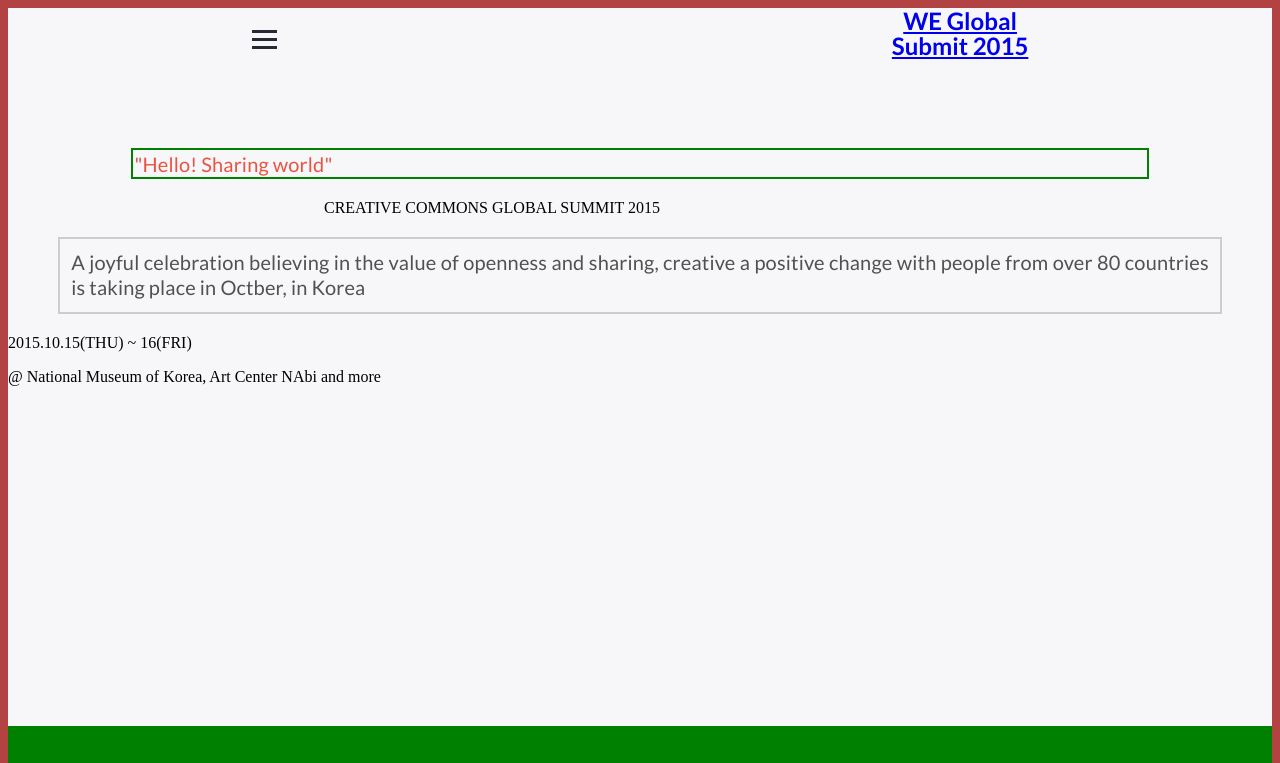
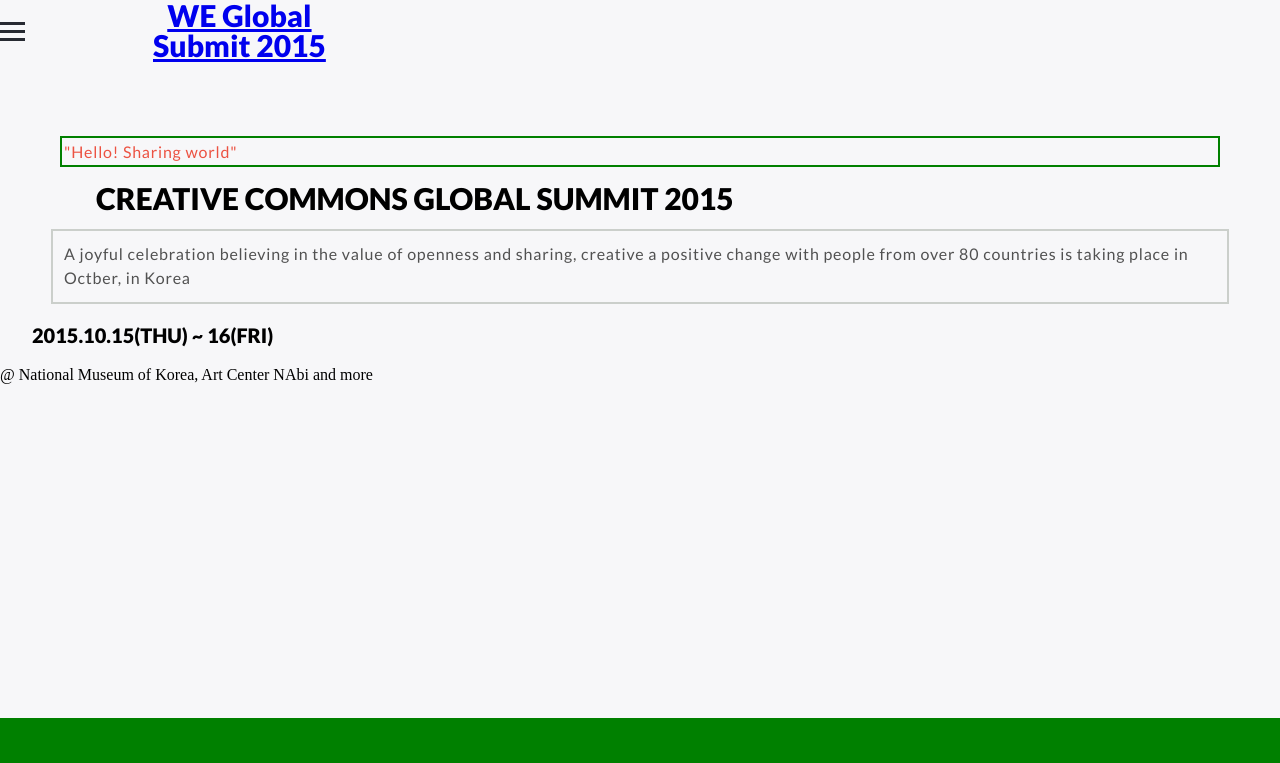
Before and after one commit to emarkees/Conference-page, a website: page index.html in a window 1280 px wide. Shown: the top 763 px of the page. Drawn offline with Linux system fonts and the light colour scheme.

Commit message:
Update headline-body style.css files

```diff
--- a/index.html
+++ b/index.html
@@ -6,8 +6,8 @@
   <meta name="viewport" content="width=device-width, initial-scale=1.0">
   <link rel="stylesheet" href="style.css">
   <link rel="preconnect" href="https://fonts.googleapis.com">
-  <link rel="preconnect" href="https://fonts.gstatic.com" crossorigin>
-  <link href="https://fonts.googleapis.com/css2?family=Lato:wght@100;300;400;700&display=swap" rel="stylesheet">
+<link rel="preconnect" href="https://fonts.gstatic.com" crossorigin>
+<link href="https://fonts.googleapis.com/css2?family=Lato:wght@300;400;700;900&display=swap" rel="stylesheet">
   <title>Document</title>
 </head>
 <body>
@@ -18,7 +18,7 @@
         <span class="bar"></span>
         <span class="bar"></span>
       </div>
-      <div class="logo semi-bold-font" id="">
+      <div class="logo secondary-font" id="">
         <a href="#">WE Global <br> Submit 2015</a>
       </div>
       <nav class="menu" id="menu">
@@ -33,13 +33,13 @@
     </nav>
     <div class="header-body">
       <p class="headline-header primary-font">"Hello! Sharing world"</p>
-      <p class="headline-body">CREATIVE COMMONS GLOBAL SUMMIT 2015</p>
+      <p class="headline-body secondary-font">CREATIVE COMMONS GLOBAL SUMMIT 2015</p>
     </div>
     <div class="headline-body-intro">
       <p class="body-intro primary-font">A joyful celebration believing in the value of openness and sharing, creative a positive change with people from over 80 countries is taking place in Octber, in Korea</p>
     </div>
 
-    <div class="time">2015.10.15(THU) ~ 16(FRI)</div>
+    <div class="time secondary-font">2015.10.15(THU) ~ 16(FRI)</div>
     <P class="venue">@ National Museum of Korea, Art Center NAbi and more</P>
   </header>
   <section class="main-program-section">
--- a/style.css
+++ b/style.css
@@ -1,23 +1,24 @@
 body {
+  margin: 0;
   height: auto;
   background: #b34343;
 }
 
 .primary-font {
-  font-size: 20px;
+  font-size: 16px;
   font-family: 'lato', sans-serif;
   font-weight: 400;
-  line-height: 25px;
+  line-height: 24px;
   font-style: normal;
-  letter-spacing: 0.01rem;
+  letter-spacing: 0.05em;
   color: #515151;
 }
 
-.semi-bold-font {
-  font-size: 24px;
+.secondary-font {
+  font-size: 30px;
   font-family: 'lato', sans-serif;
-  font-weight: 700;
-  line-height: 25px;
+  font-weight: 900;
+  line-height: 30px;
   font-style: normal;
 }
 
@@ -32,7 +33,6 @@
   width: 100%;
   height: 4rem;
   align-items: center;
-  justify-content: space-around;
   gap: 2rem;
 }
 
@@ -89,10 +89,11 @@
 
 .menu {
   display: none;
-  position: fixed;
+  position: absolute;
   margin-top: 18rem;
+  justify-self: center;
   width: 100%;
-  height: px;
+  height: auto;
   gap: 8px;
   background: #ec5242;
   align-items: center;
@@ -168,19 +169,20 @@
   display: flex;
   align-items: flex-start;
   padding: 0.1rem;
-  width: 80%;
+  width: 90%;
   height: 1.5rem;
   color: #ec5242;
   border: 2px solid green;
 }
 
 .headline-body {
-  display: flexbox;
+  display: flex;
   align-items: flex-start;
-  width: 50%;
+  padding: 0rem;
+  width: 85%;
   height: auto;
-  margin: 0;
-  font-size: 500;
+  margin-top: 0;
+  margin-bottom: 0;
 }
 
 .headline-body-intro {
@@ -195,11 +197,18 @@
 .body-intro {
   display: flex;
   align-items: flex-start;
-  text-align: justify;
+  justify-content: flex-start;
   padding: 0.7rem;
   width: 90%;
   height: auto;
   border: 2px solid rgb(203, 207, 203);
+}
+
+.time {
+  display: flex;
+  width: 70%;
+  font-size: 20px;
+  margin-left: 2rem;
 }
 
 .main-program-section {
```
